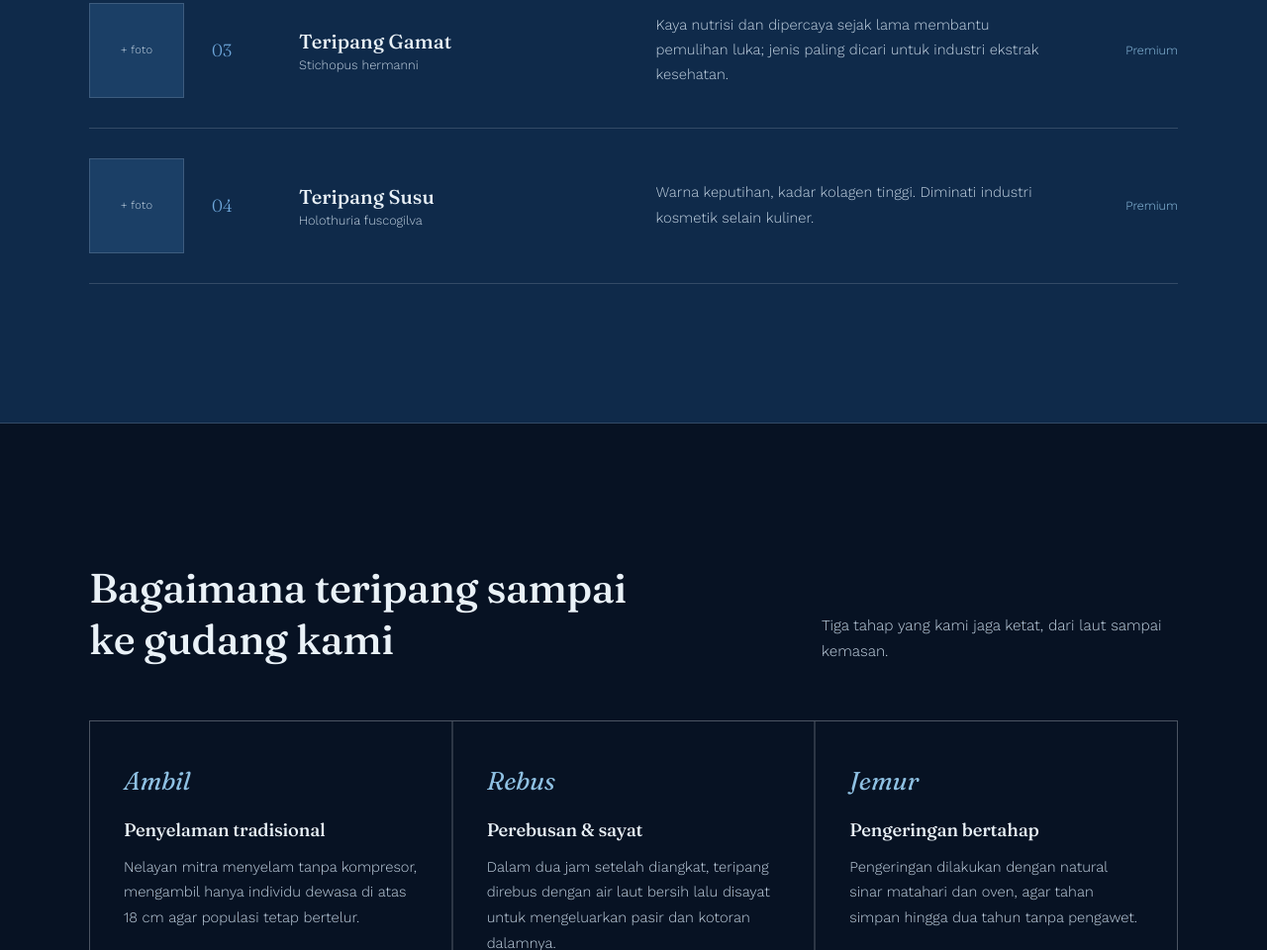
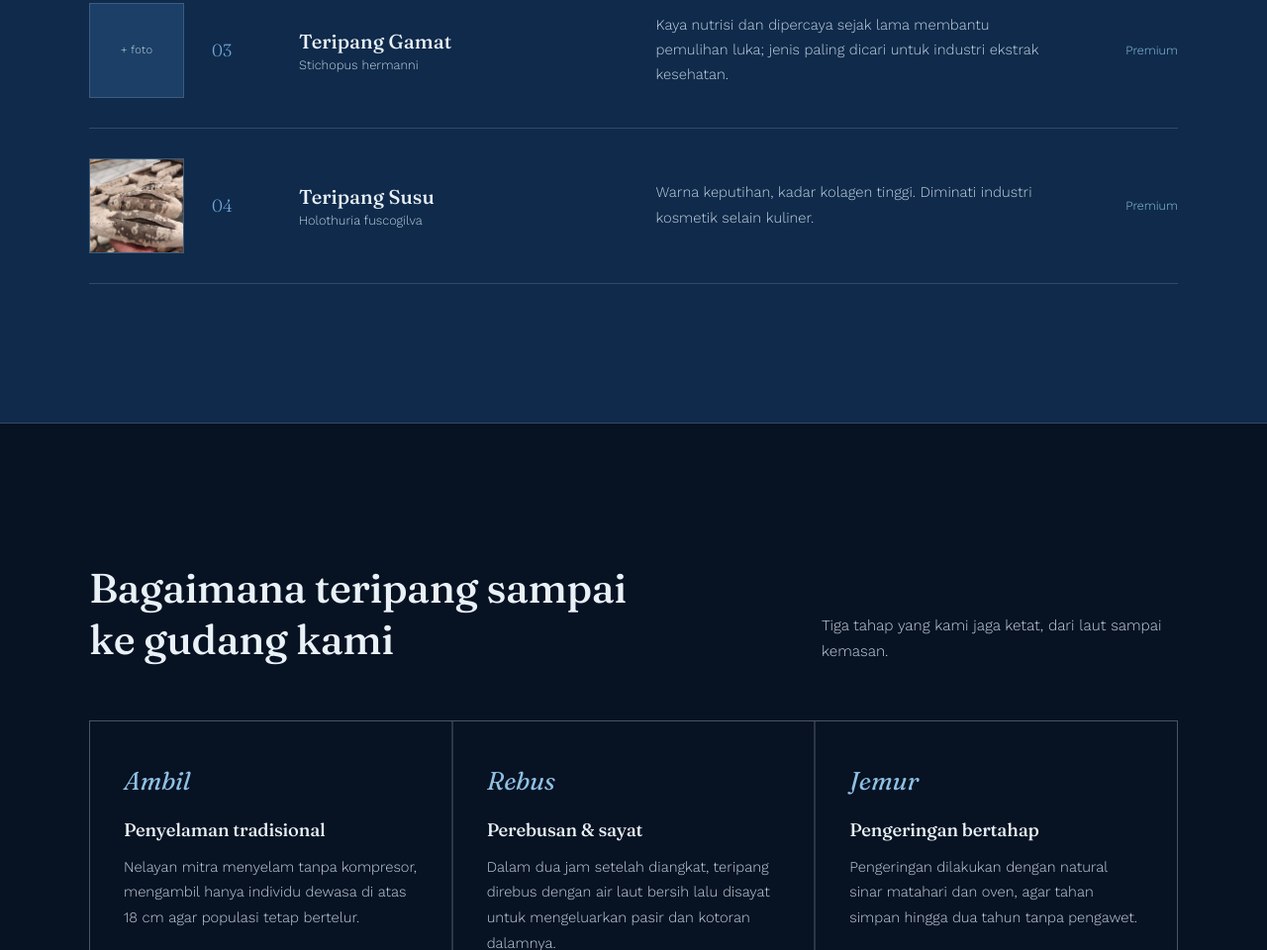
Before and after one commit to ArdaniGroupSeaCucumberPremium/ardani-group-sea-cucumber-premium, a plain HTML site: page index.html in a window 1280 px wide. Shown: the part 2721-3681 px from the top of the page at 99% size. Drawn offline with nearby package versions, Linux system fonts and the light colour scheme.

Commit message:
Update index.html

```diff
--- a/index.html
+++ b/index.html
@@ -378,7 +378,7 @@
         <span class="g-grade">Premium</span>
       </div>
       <div class="grade-row">
-        <div class="g-photo"></div>
+        <div class="g-photo"><img src="Teripang Susu.jpeg" alt="Teripang Susu"></div>
         <span class="g-num">04</span>
         <span class="g-name" data-en="Teatfish Sea Cucumber<span>Holothuria fuscogilva</span>" data-zh="白乳参<span>Holothuria fuscogilva</span>">Teripang Susu<span>Holothuria fuscogilva</span></span>
         <span class="g-desc" data-en="Whitish color with high collagen content. Sought after by the cosmetics industry as well as culinary buyers." data-zh="颜色偏白，胶原蛋白含量高，深受化妆品行业与餐饮买家青睐。">Warna keputihan, kadar kolagen tinggi. Diminati industri kosmetik selain kuliner.</span>
```
